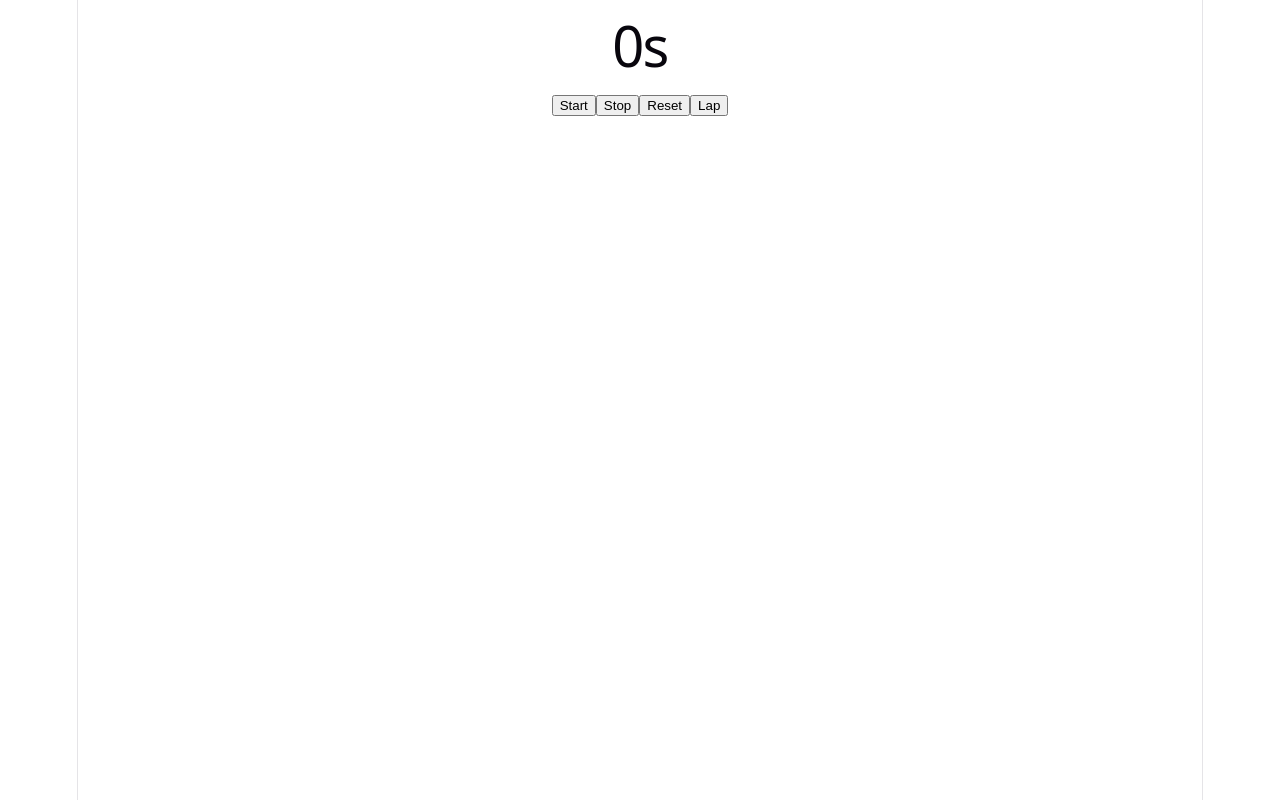
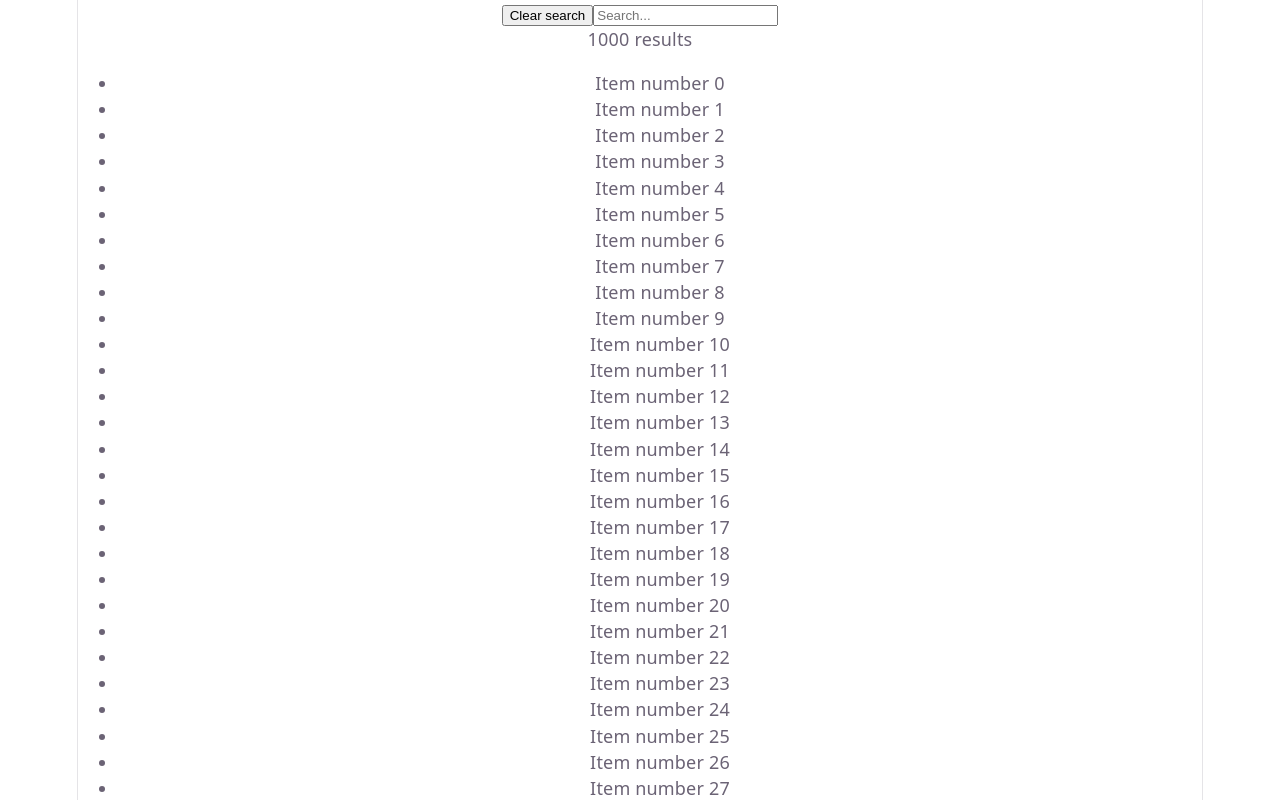
Before and after one commit to Himanshuap/React-first-principles, a React (Vite) app: page / in a window 1280 px wide. Shown: the top 800 px of the page. Built offline with nearby package versions, Linux system fonts and the light colour scheme.

Commit message:
Add Day 3: useMemo + useCallback

```diff
--- a/src/App.jsx
+++ b/src/App.jsx
@@ -1,9 +1,11 @@
 // import Counter from "./Day-1/Counter"
-import StopWatch from "./Day-2/StopWatch"
+import Searcheable from "./Day-3/Searcheable"
+// import PropsPlay from "./Day-3/PropsPlay";
 
 
 function App() {
-  return <StopWatch />
+  return <Searcheable/>
+  // return <PropsPlay/>;
 }
 
 export default App
--- /dev/null
+++ b/src/Day-3/PropsPlay.jsx
@@ -0,0 +1,42 @@
+import { useState, useMemo } from 'react';
+
+const items = Array.from({ length: 1000 }, (_, i) => `Item number ${i}`);
+
+// CHILD — receives a function via the onClear prop (you know props now)
+function ClearButton({ onClear }) {
+  console.log("ClearButton rendered");   // our spy
+  return <button onClick={onClear}>Clear search</button>;
+}
+
+function SearchableList() {               // PARENT
+  const [query, setQuery] = useState('');
+
+  const filtered = useMemo(() => {
+    return items.filter(item => {
+      let x = 0;
+      for (let i = 0; i < 1000; i++) { x += i; }
+      return item.toLowerCase().includes(query.toLowerCase()) && x >= 0;
+    });
+  }, [query]);
+
+  const handleClear = () => setQuery('');   // function recreated every render
+
+  return (
+    <div>
+      <ClearButton onClear={handleClear} />
+      <input
+        value={query}
+        onChange={e => setQuery(e.target.value)}
+        placeholder="Search..."
+      />
+      <p>{filtered.length} results</p>
+      <ul>
+        {filtered.map((item, index) => (
+          <li key={index}>{item}</li>
+        ))}
+      </ul>
+    </div>
+  );
+}
+
+export default SearchableList;
--- /dev/null
+++ b/src/Day-3/Searcheable.jsx
@@ -0,0 +1,46 @@
+import { useState, useMemo ,memo , useCallback} from 'react';
+
+const items = Array.from({ length: 1000 }, (_, i) => `Item number ${i}`);
+
+// CHILD component — has the console.log spy
+
+const ClearButton = memo(function ClearButton({ onClear }) {
+  console.log("ClearButton rendered");
+  return <button onClick={onClear}>Clear search</button>;
+});
+
+function SearchableList() {
+  const [query, setQuery] = useState('');
+
+  const filtered = useMemo(() => {
+    return items.filter(item => {
+      let x = 0;
+      for (let i = 0; i < 1000; i++) { x += i; }
+      return item.toLowerCase().includes(query.toLowerCase()) && x >= 0;
+    });
+  }, [query]);
+
+
+const handleClear = useCallback(() => setQuery(''), []);
+
+
+  return (
+    <div>
+      <ClearButton onClear={handleClear} />
+
+      <input
+        value={query}
+        onChange={e => setQuery(e.target.value)}
+        placeholder="Search..."
+      />
+      <p>{filtered.length} results</p>
+      <ul>
+        {filtered.map((item, index) => (
+          <li key={index}>{item}</li>
+        ))}
+      </ul>
+    </div>
+  );
+}
+
+export default SearchableList;
```
Also changed, not shown: src/Day-3/README.md (added).
